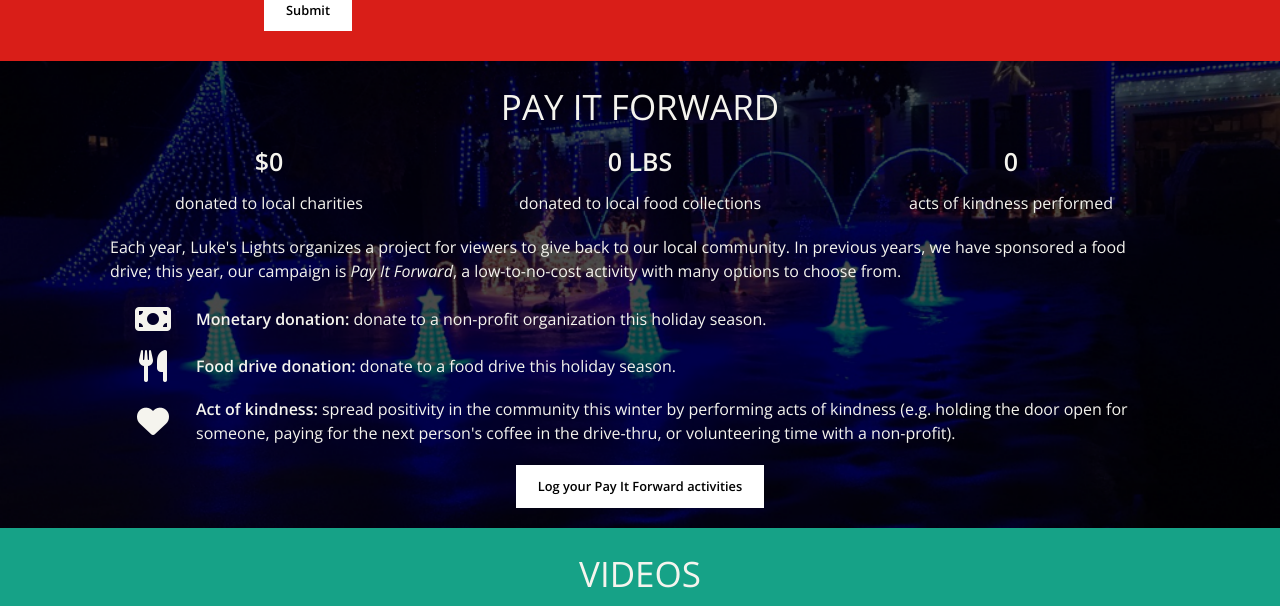
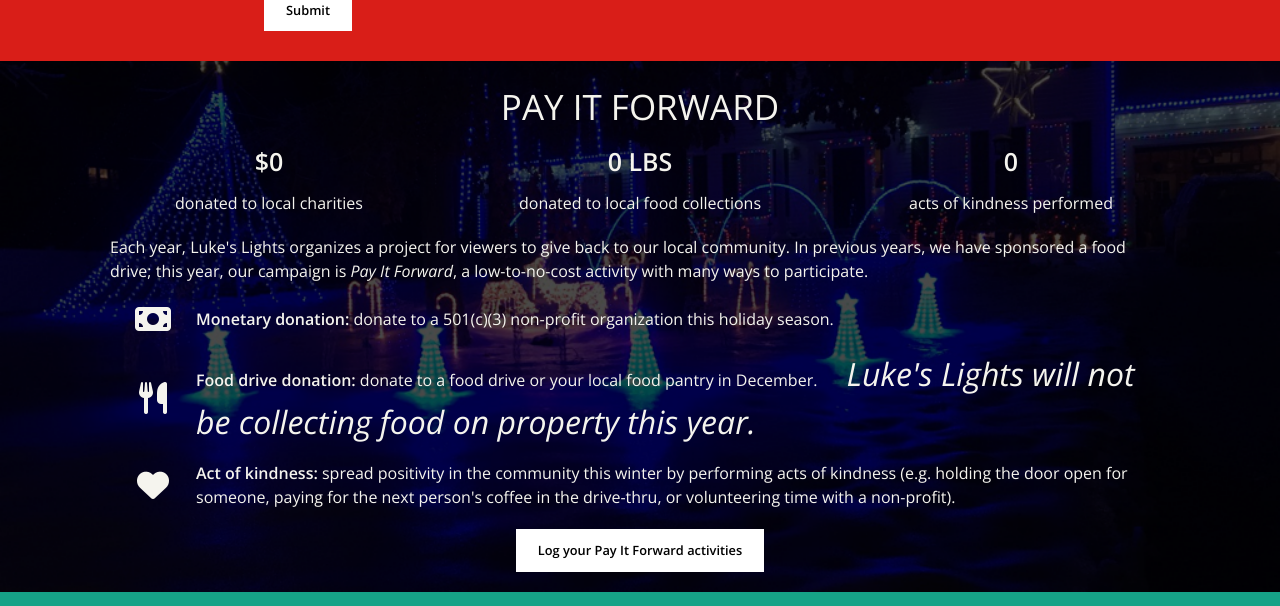
Before and after one commit to ldobson98/lukeslights, a Jekyll site: the page built from index_dec_PIF.html, in a window 1280 px wide and 900 px high, scrolled down 856 px, cut to the strip 0-606 px from the top of the window. Built offline with Jekyll 4.4.1, drawn with Linux system fonts in a browser that asks for light colours; nearby versions of some CDN libraries.

Commit message:
pif verbiage

```diff
--- a/index_dec_PIF.html
+++ b/index_dec_PIF.html
@@ -67,12 +67,12 @@
         <span>acts of kindness performed</span>
       </div>
     </div>
-    <p>Each year, Luke's Lights organizes a project for viewers to give back to our local community.  In previous years, we have sponsored a food drive; this year, our campaign is <em>Pay It Forward</em>, a low-to-no-cost activity with many options to choose from.</p>
+    <p>Each year, Luke's Lights organizes a project for viewers to give back to our local community.  In previous years, we have sponsored a food drive; this year, our campaign is <em>Pay It Forward</em>, a low-to-no-cost activity with many ways to participate.</p>
     <div class="grid">
       <i class="fas fa-money-bill"></i>
-      <div><b>Monetary donation:</b> donate to a non-profit organization this holiday season.</div>
+      <div><b>Monetary donation:</b> donate to a 501(c)(3) non-profit organization this holiday season.</div>
       <i class="fas fa-utensils"></i>
-      <div><b>Food drive donation:</b> donate to a food drive this holiday season.</div>
+      <div><b>Food drive donation:</b> donate to a food drive or your local food pantry in December. <i>Luke's Lights will not be collecting food on property this year.</i></div>
       <i class="fas fa-heart"></i>
       <div><b>Act of kindness:</b> spread positivity in the community this winter by performing acts of kindness (e.g. holding the door open for someone, paying for the next person's coffee in the drive-thru, or volunteering time with a non-profit).</div>
     </div>
```
